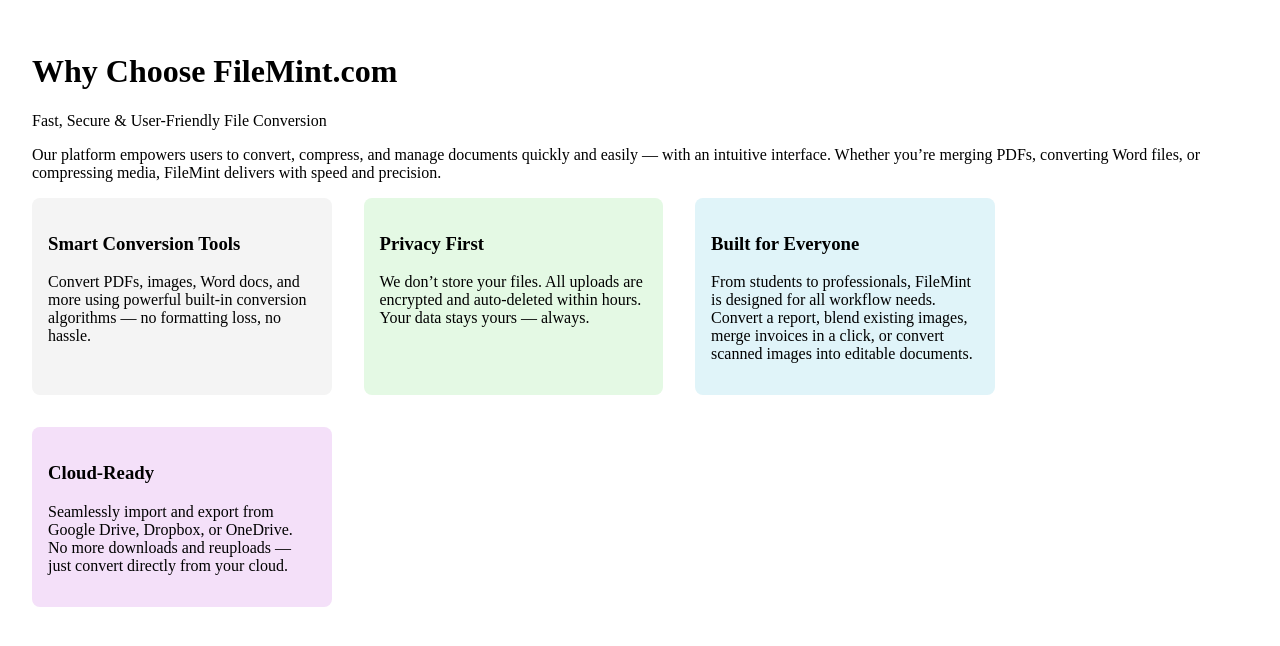
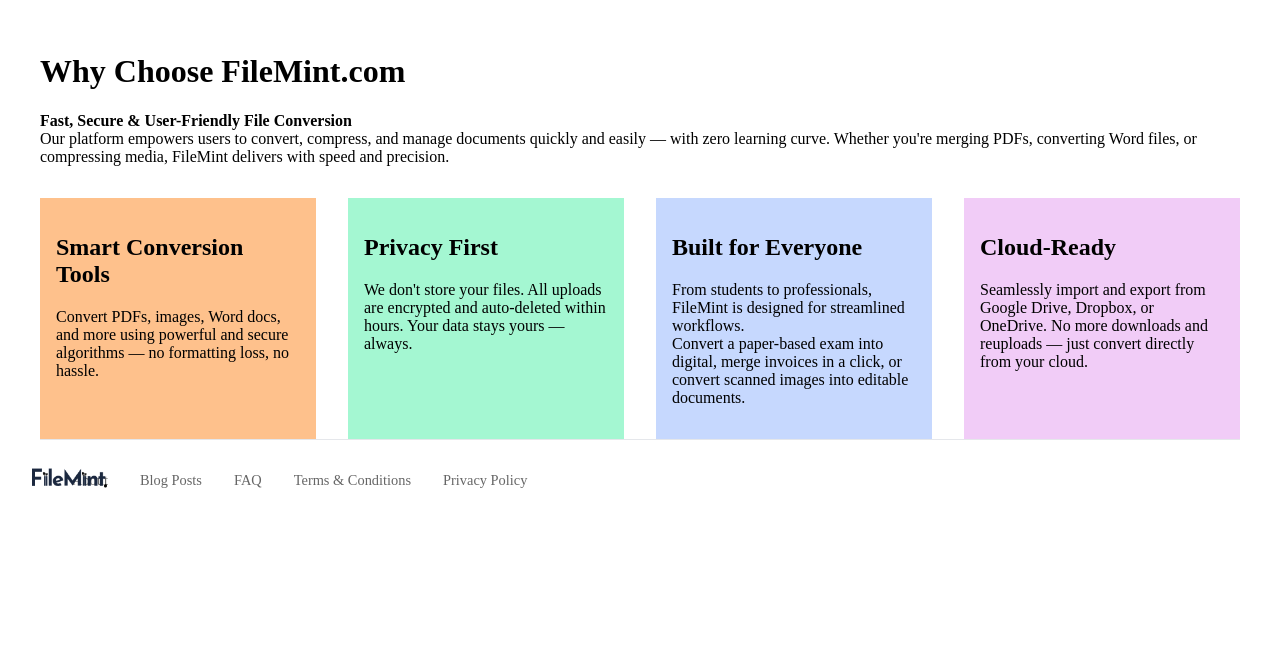
Before and after one commit to Officially-aditya/FileMint, a Next.js app: page /abouts in a window 1280 px wide. Shown: the top 646 px of the page. Built offline with nearby package versions, Linux system fonts and the light colour scheme.

Commit message:
about page

```diff
--- a/src/app/abouts/page.tsx
+++ b/src/app/abouts/page.tsx
@@ -1,58 +1,121 @@
-// src/app/about/page.tsx
+// src/app/about/page.tsx (if using app directory structure)
 import React from "react";
+import Link from "next/link";
 
-const About = () => {
+const AboutPage = () => {
   return (
-    <div style={{ padding: "2rem" }}>
+    <div style={{ maxWidth: "1200px", margin: "0 auto", padding: "2rem" }}>
       <h1>Why Choose FileMint.com</h1>
-      <p>Fast, Secure & User-Friendly File Conversion</p>
       <p>
+        <strong>Fast, Secure & User-Friendly File Conversion</strong>
+        <br />
         Our platform empowers users to convert, compress, and manage documents
-        quickly and easily — with an intuitive interface. Whether you’re merging
+        quickly and easily — with zero learning curve. Whether you're merging
         PDFs, converting Word files, or compressing media, FileMint delivers with
         speed and precision.
       </p>
-
-      <section style={{ display: "flex", gap: "2rem", flexWrap: "wrap" }}>
-        {/* Smart Conversion Tools */}
-        <div style={{ width: "22%", padding: "1rem", backgroundColor: "#F4F4F4", borderRadius: "8px" }}>
-          <h3>Smart Conversion Tools</h3>
+      <div style={{ display: "flex", gap: "2rem", marginTop: "2rem" }}>
+        <div style={{ flex: 1, backgroundColor: "#FEC18C", padding: "1rem" }}>
+          <h2>Smart Conversion Tools</h2>
           <p>
-            Convert PDFs, images, Word docs, and more using powerful built-in
-            conversion algorithms — no formatting loss, no hassle.
+            Convert PDFs, images, Word docs, and more using powerful and secure
+            algorithms — no formatting loss, no hassle.
           </p>
         </div>
-
-        {/* Privacy First */}
-        <div style={{ width: "22%", padding: "1rem", backgroundColor: "#E4F9E4", borderRadius: "8px" }}>
-          <h3>Privacy First</h3>
+        <div style={{ flex: 1, backgroundColor: "#A4F7D2", padding: "1rem" }}>
+          <h2>Privacy First</h2>
           <p>
-            We don’t store your files. All uploads are encrypted and auto-deleted
+            We don't store your files. All uploads are encrypted and auto-deleted
             within hours. Your data stays yours — always.
           </p>
         </div>
-
-        {/* Built for Everyone */}
-        <div style={{ width: "22%", padding: "1rem", backgroundColor: "#E0F4F9", borderRadius: "8px" }}>
-          <h3>Built for Everyone</h3>
+        <div style={{ flex: 1, backgroundColor: "#C6D8FE", padding: "1rem" }}>
+          <h2>Built for Everyone</h2>
           <p>
-            From students to professionals, FileMint is designed for all workflow
-            needs. Convert a report, blend existing images, merge invoices in a
-            click, or convert scanned images into editable documents.
+            From students to professionals, FileMint is designed for streamlined
+            workflows.
+            <br />
+            Convert a paper-based exam into digital, merge invoices in a click, or
+            convert scanned images into editable documents.
           </p>
         </div>
-
-        {/* Cloud-Ready */}
-        <div style={{ width: "22%", padding: "1rem", backgroundColor: "#F4E0F9", borderRadius: "8px" }}>
-          <h3>Cloud-Ready</h3>
+        <div style={{ flex: 1, backgroundColor: "#F1CCF7", padding: "1rem" }}>
+          <h2>Cloud-Ready</h2>
           <p>
-            Seamlessly import and export from Google Drive, Dropbox, or OneDrive.
-            No more downloads and reuploads — just convert directly from your cloud.
+            Seamlessly import and export from Google Drive, Dropbox, or
+            OneDrive. No more downloads and reuploads — just convert directly from
+            your cloud.
           </p>
         </div>
-      </section>
+      </div>
+
+      {/* Footer */}
+      <footer
+        style={{
+          backgroundColor: "white",
+          padding: "2rem 0",
+          borderTop: "1px solid #e5e7eb",
+        }}
+      >
+        <div style={{ maxWidth: "1200px", margin: "0 auto", padding: "0 2rem" }}>
+          <div
+            style={{
+              display: "flex",
+              justifyContent: "space-between",
+              alignItems: "center",
+              flexWrap: "wrap",
+              gap: "2rem",
+            }}
+          >
+            {/* Logo */}
+            <div style={{ position: "absolute", left: "2rem" }}>
+              <Link href="/">
+                <img
+                  src="/logo.png"
+                  alt="Logo"
+                  style={{ height: "20px", cursor: "pointer" }}
+                />
+              </Link>
+            </div>
+
+            {/* Navigation */}
+            <nav style={{ display: "flex", gap: "2rem", fontSize: "0.9rem" }}>
+              <Link
+                href="/about"
+                style={{ color: "#666", textDecoration: "none" }}
+              >
+                About
+              </Link>
+              <Link
+                href="/blog"
+                style={{ color: "#666", textDecoration: "none" }}
+              >
+                Blog Posts
+              </Link>
+              <Link
+                href="/faq"
+                style={{ color: "#666", textDecoration: "none" }}
+              >
+                FAQ
+              </Link>
+              <Link
+                href="/terms"
+                style={{ color: "#666", textDecoration: "none" }}
+              >
+                Terms & Conditions
+              </Link>
+              <Link
+                href="/privacy-policy"
+                style={{ color: "#666", textDecoration: "none" }}
+              >
+                Privacy Policy
+              </Link>
+            </nav>
+          </div>
+        </div>
+      </footer>
     </div>
   );
 };
 
-export default About;
+export default AboutPage;
```
Also changed, not shown: src/app/pages/about.tsx (added, +37 -0 lines).
